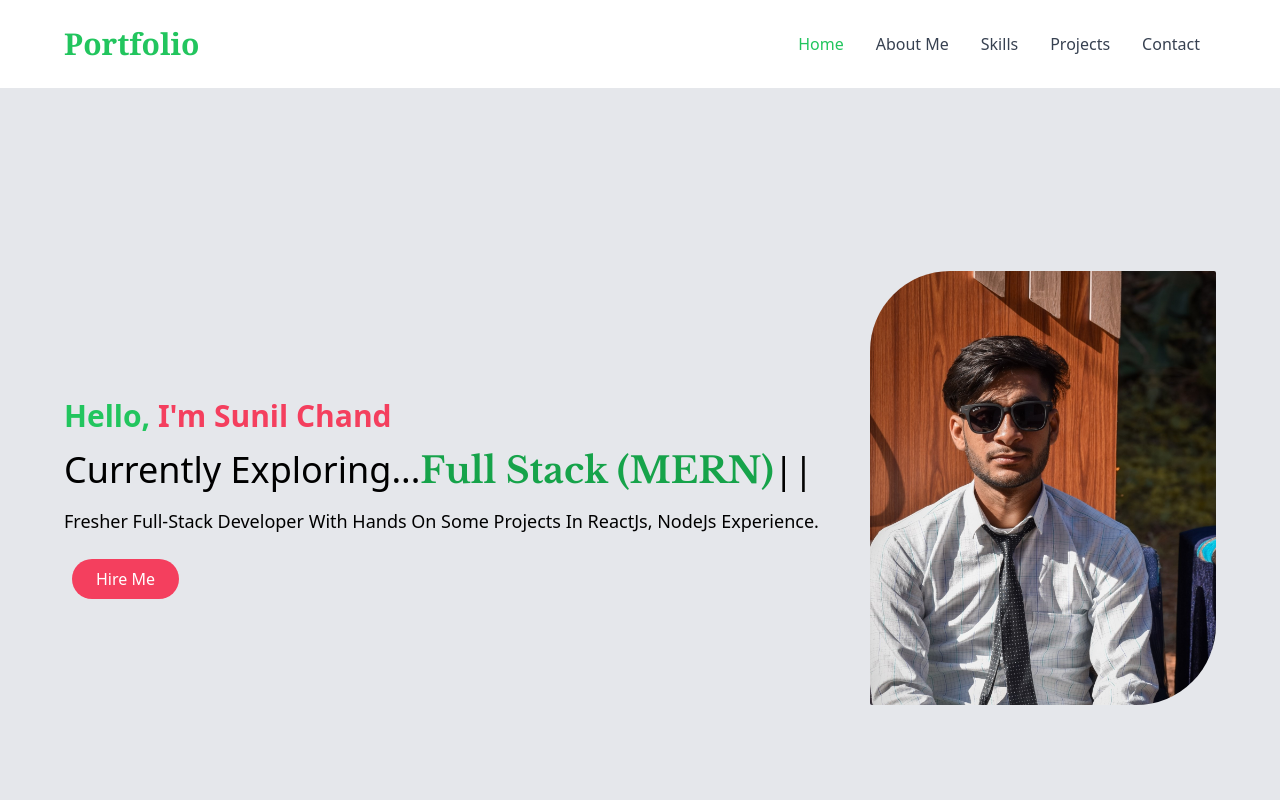
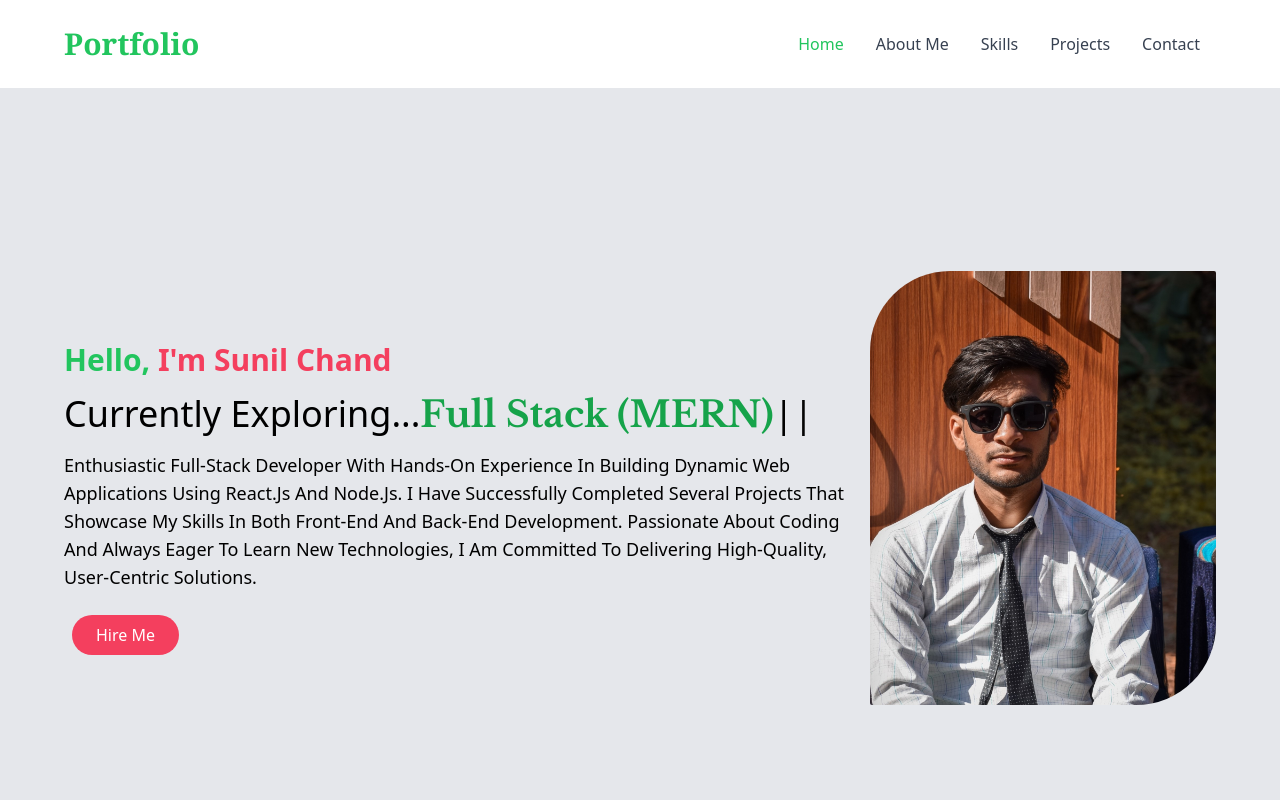
Before and after one commit to sunill27/My-Portfolio, a React (Vite) app: page / in a window 1280 px wide. Shown: the top 800 px of the page. Built offline with nearby package versions, Linux system fonts and the light colour scheme.

Commit message:
updated home

```diff
--- a/src/components/Home.jsx
+++ b/src/components/Home.jsx
@@ -53,8 +53,12 @@ const Home = () => {
                 <span className="typing libre-baskerville-bold text-green-600"></span>
               </h1>
               <p className="mt-4 sm:text-lg xs:text-md capitalize text-black">
-                Fresher full-stack developer with hands on some projects in
-                ReactJs, NodeJs experience.
+                Enthusiastic full-stack developer with hands-on experience in
+                building dynamic web applications using React.js and Node.js. I
+                have successfully completed several projects that showcase my
+                skills in both front-end and back-end development. Passionate
+                about coding and always eager to learn new technologies, I am
+                committed to delivering high-quality, user-centric solutions.
               </p>
               {/* <button className="p-2 px-6 mt-6 bg-rose-500 text-white rounded-full hover:bg-purple-500">
                 Download CV
```
